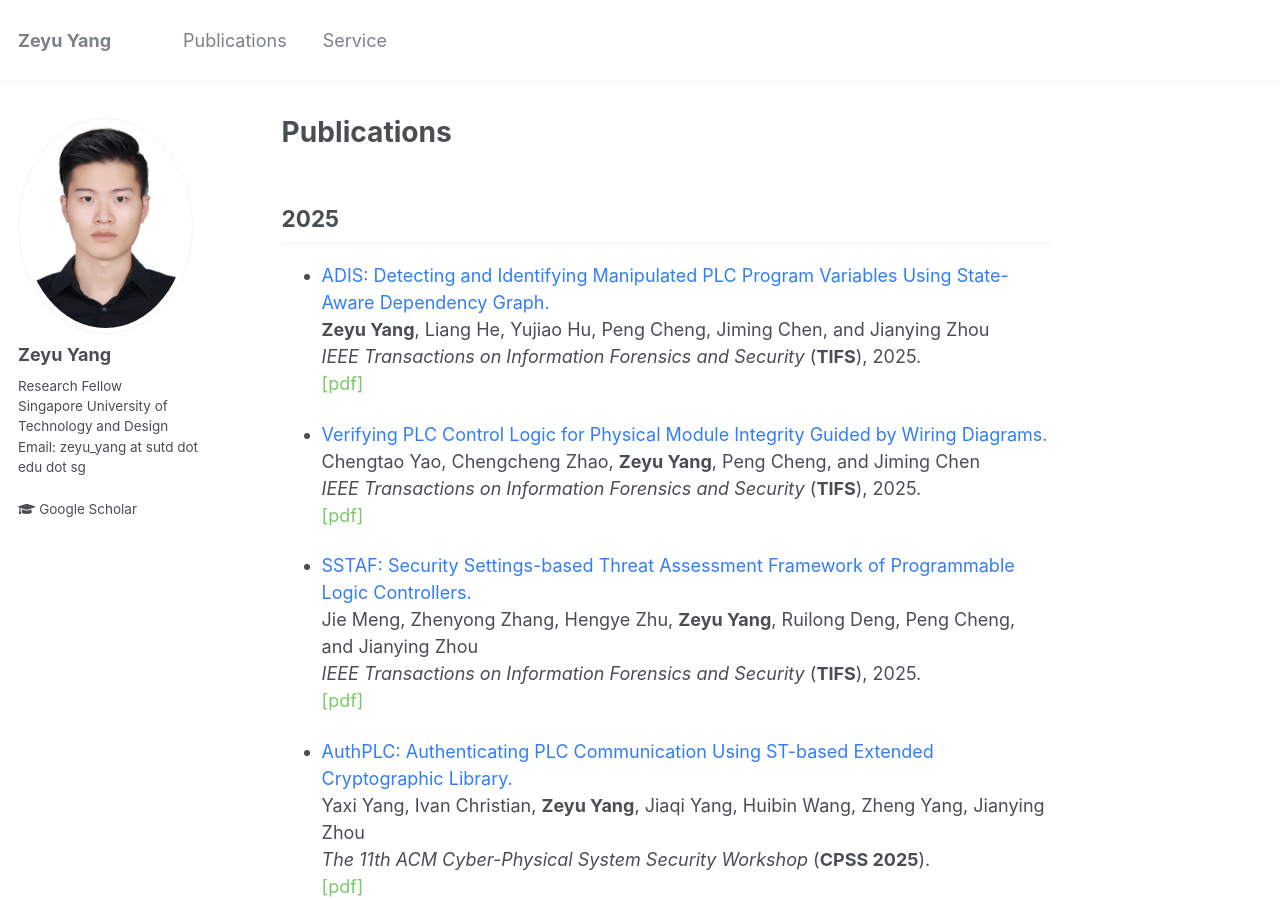
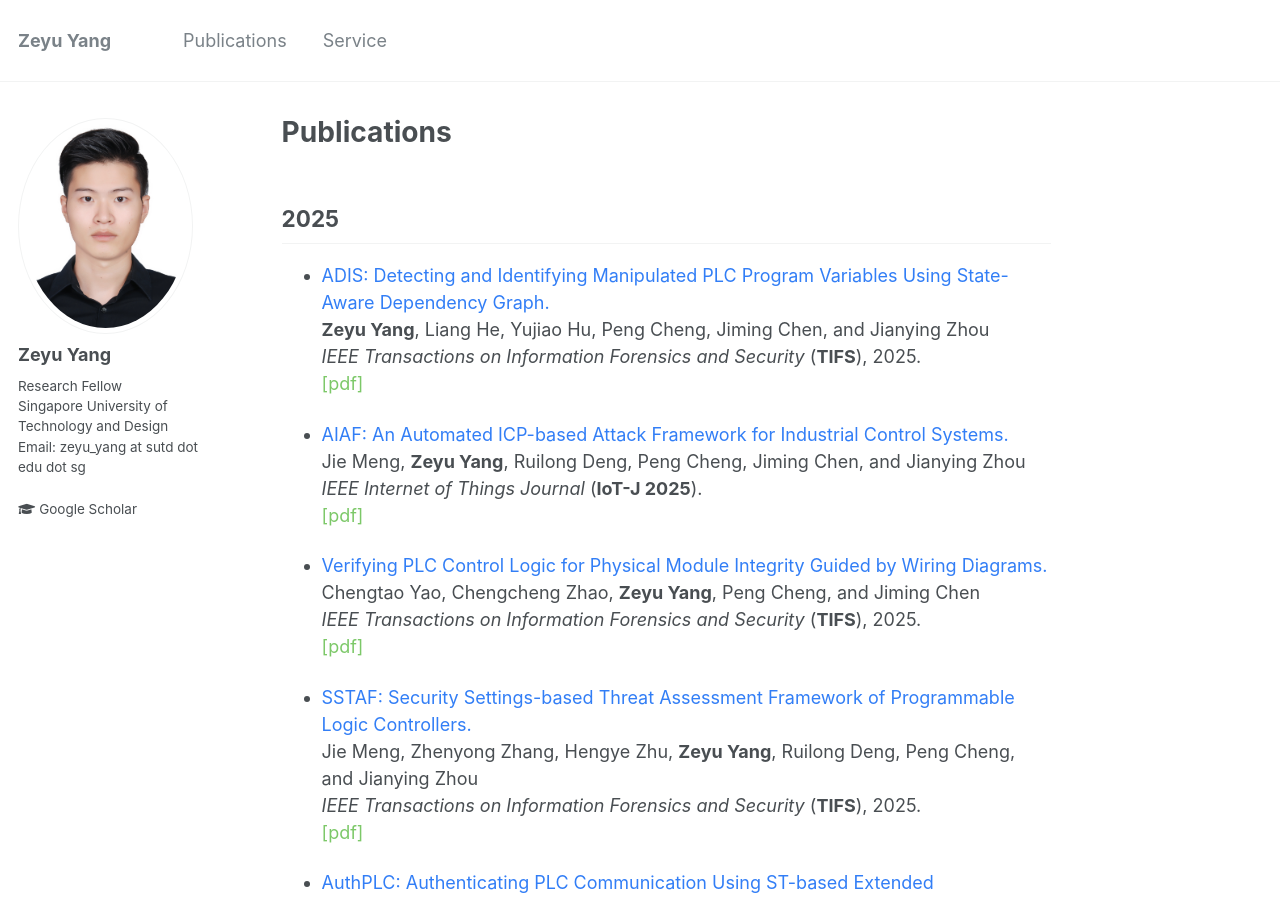
Before and after one commit to zeyuid/zeyuid.github.io, a Jekyll site: the page built from _pages/publications.md, in a window 1280 px wide and 900 px high. Built offline with Jekyll 4.4.1, drawn with Linux system fonts in a browser that asks for light colours.

Commit message:
add file

```diff
--- a/_pages/publications.md
+++ b/_pages/publications.md
@@ -13,6 +13,16 @@ author_profile: true
 <i>IEEE Transactions on Information Forensics and Security</i> (**TIFS**), 2025.
 <br>
 <a href="" style="text-decoration: none;"><font color="#7cc868">[pdf]</font></a>
+
+
+* <font color="#327ef6">AIAF: An Automated ICP-based Attack Framework for Industrial Control Systems.</font>
+<!-- <br> -->
+Jie Meng, **Zeyu Yang**, Ruilong Deng, Peng Cheng, Jiming Chen, and Jianying Zhou
+<br>
+<i>IEEE Internet of Things Journal</i> (**IoT-J 2025**).
+<br>
+<a href="" style="text-decoration: none;"><font color="#7cc868">[pdf]</font></a>
+
 
 * <font color="#327ef6">Verifying PLC Control Logic for Physical Module Integrity Guided by Wiring Diagrams.</font>
 <!-- <br> -->
```
Also changed, not shown: _pages/about.md (+2 -0 lines).
